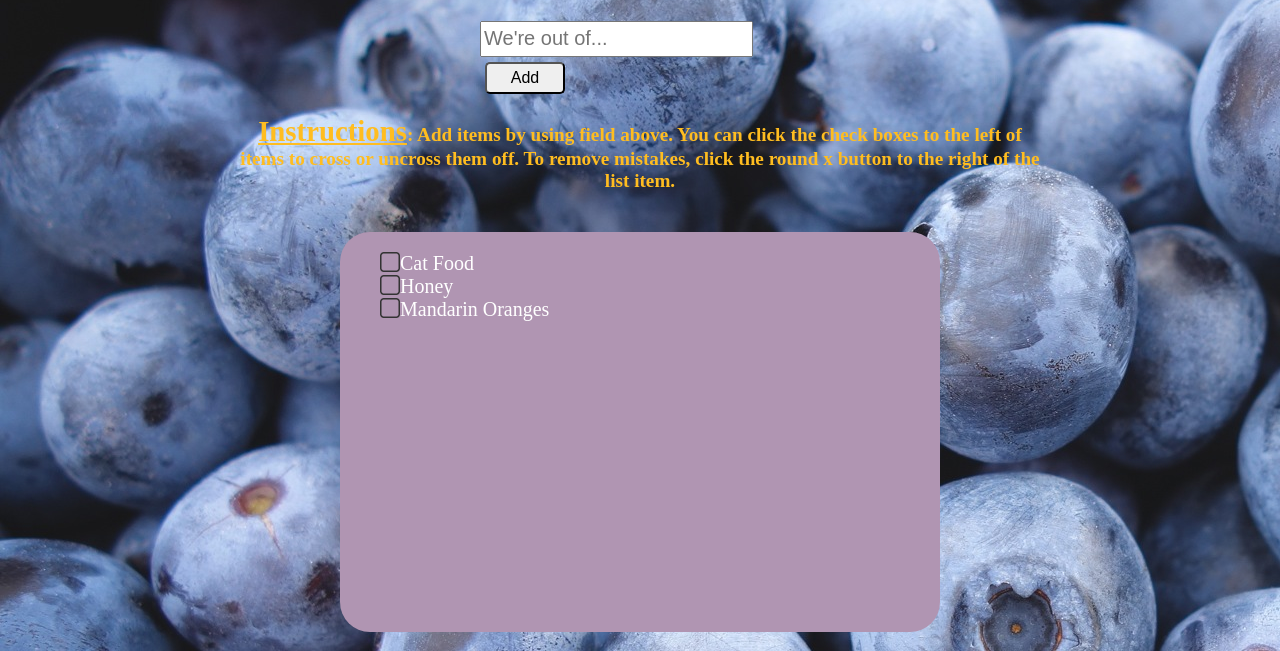
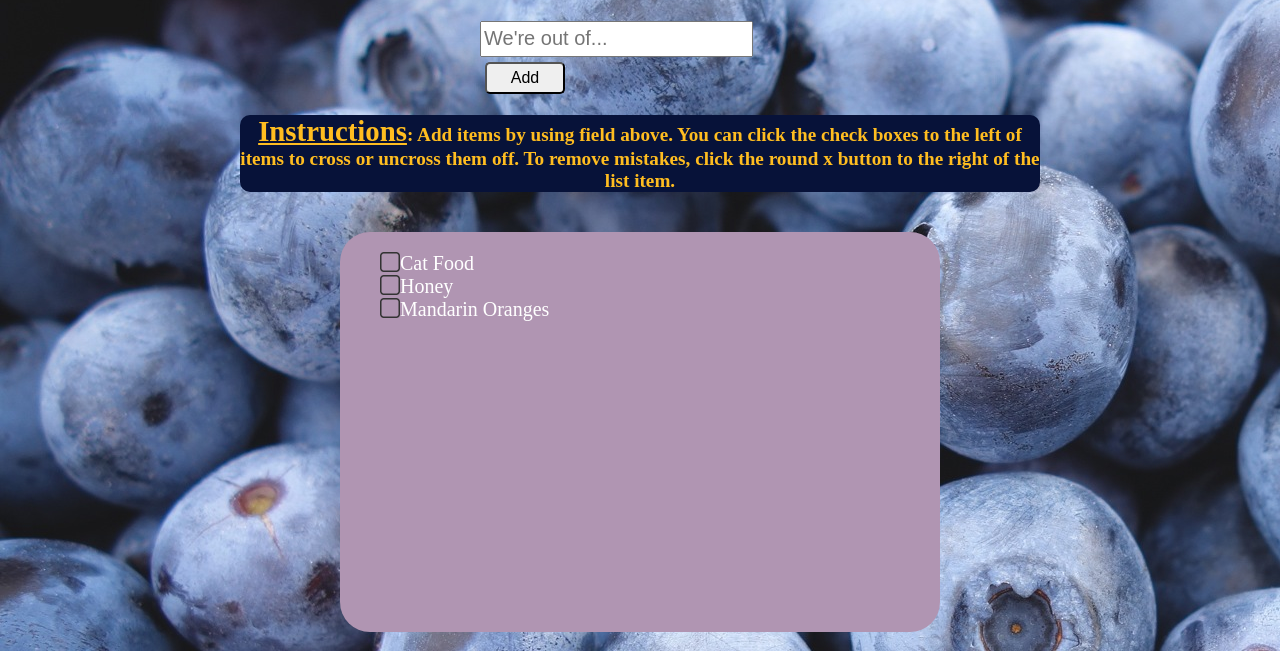
Before and after one commit to katdiese/grocery-app, a plain HTML site: page index.html in a window 1280 px wide. Shown: the part 149-800 px from the top of the page. Drawn offline with nearby package versions, Linux system fonts and the light colour scheme; a web font is replaced by a local one.

Commit message:
made instructions more readable, highlighted list items when hover

```diff
--- a/css/style.css
+++ b/css/style.css
@@ -49,7 +49,8 @@ li:hover {
   text-align: center;
   font-weight: bold;
   color: #FFBD20;
-  background-color: 000;
+  background-color: #071239;
+  border-radius: 10px;
 }
 .instructions span {
   text-decoration: underline;
```
